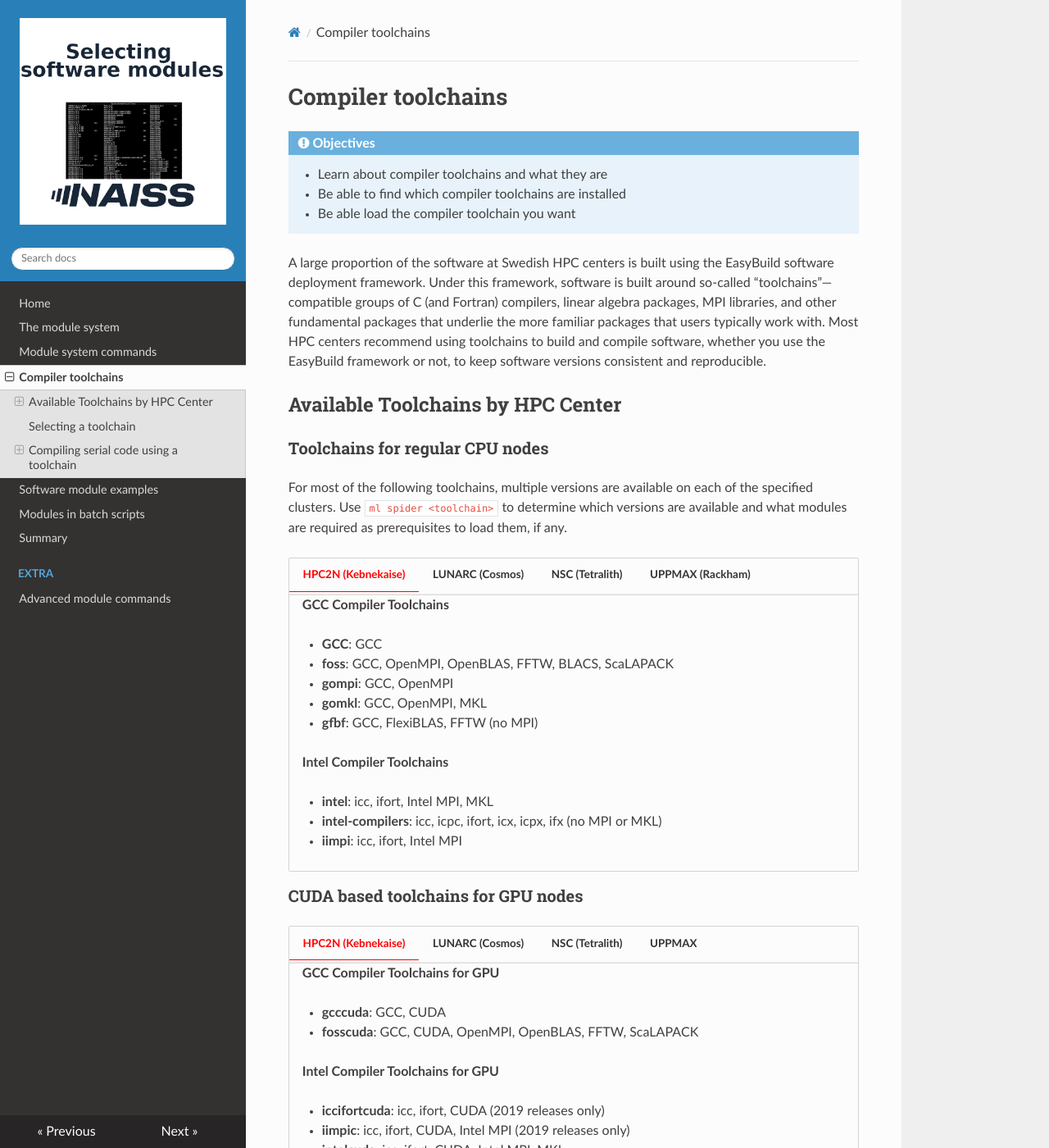
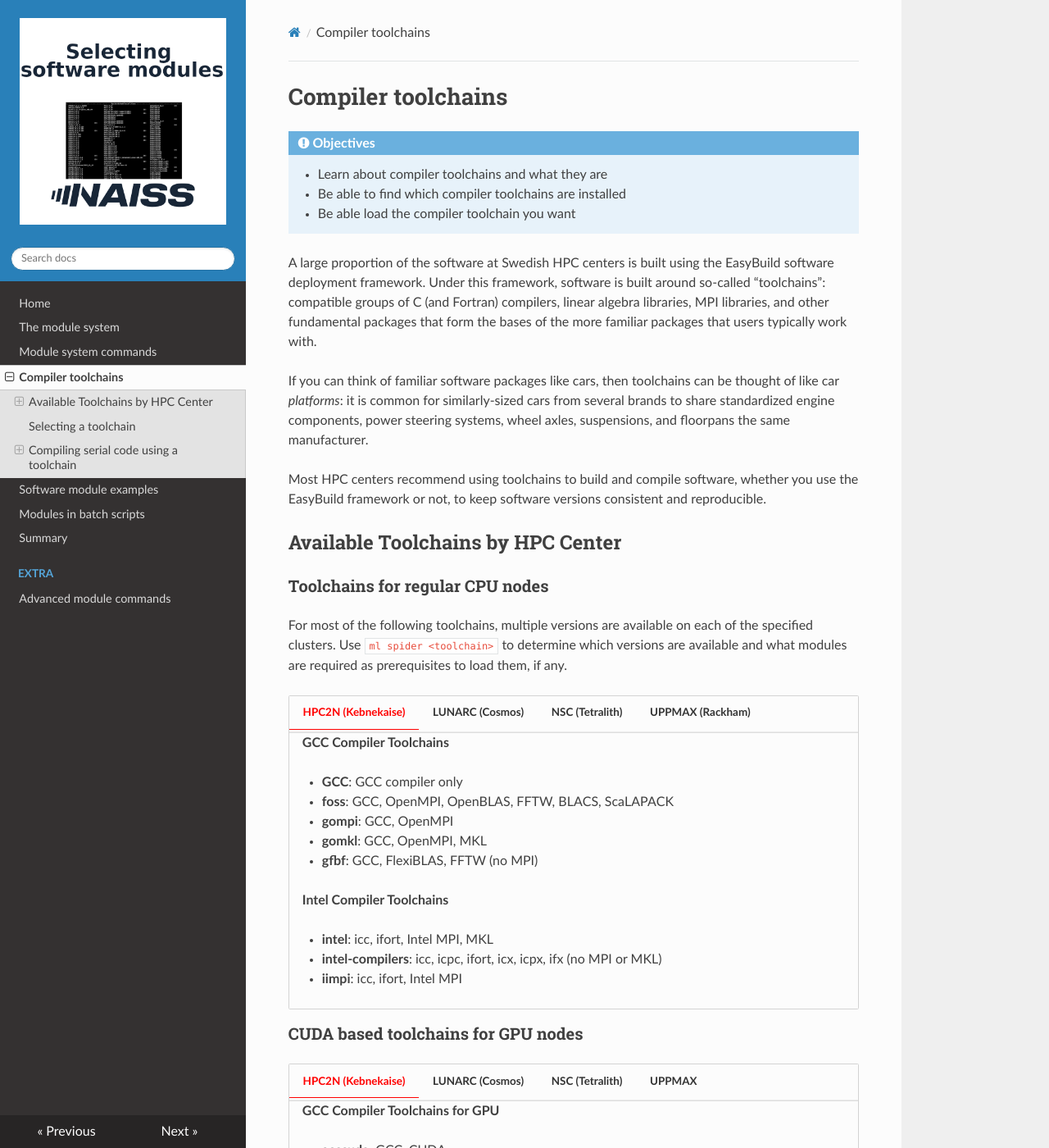
Before and after one commit to hpc2n/selecting-modules, an MkDocs documentation site: the page built from docs/toolchains.md, in a window 1280 px wide and 1400 px high. Shown: the whole window at 82% size. Built offline with MkDocs 1.6.1, drawn with Linux system fonts in a browser that asks for light colours; nearby versions of some CDN libraries.

Commit message:
Update toolchains.md
added a metaphor and a couple clarifications

```diff
--- a/docs/toolchains.md
+++ b/docs/toolchains.md
@@ -8,9 +8,18 @@
 
 A large proportion of the software at Swedish HPC centers is built using the
 EasyBuild software deployment framework. Under this framework, software is built
-around so-called "toolchains"---compatible groups of C (and Fortran) compilers, linear algebra packages, MPI libraries, and other fundamental packages that underlie the more familiar packages that users typically work with. Most HPC centers recommend
-using toolchains to build and compile software, whether you use the EasyBuild
-framework or not, to keep software versions consistent and reproducible.
+around so-called "toolchains": compatible groups of C (and Fortran) compilers,
+linear algebra libraries, MPI libraries, and other fundamental packages that form
+the bases of the more familiar packages that users typically work with.
+
+If you can think of familiar software packages like cars, then toolchains can be
+thought of like car *platforms*: it is common for similarly-sized cars from several
+brands to share standardized engine components, power steering systems, wheel axles,
+suspensions, and floorpans the same manufacturer.
+
+Most HPC centers recommend using toolchains to build and compile software, whether
+you use the EasyBuild framework or not, to keep software versions consistent and
+reproducible.
 
 ## Available Toolchains by HPC Center
 
@@ -25,7 +34,7 @@ any.
 
     **GCC Compiler Toolchains**
 
-       * **GCC**: GCC
+       * **GCC**: GCC compiler only
        * **foss**: GCC, OpenMPI, OpenBLAS, FFTW, BLACS, ScaLAPACK
        * **gompi**: GCC, OpenMPI
        * **gomkl**: GCC, OpenMPI, MKL
```
